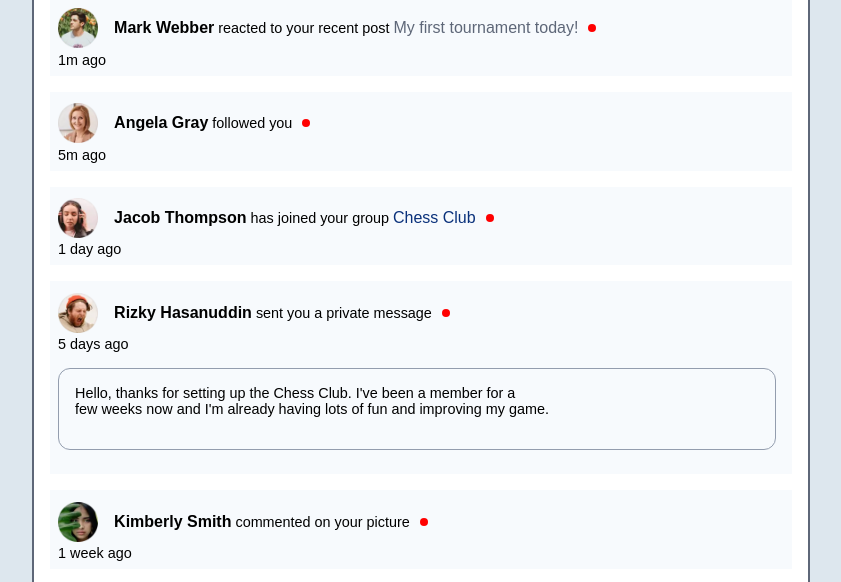
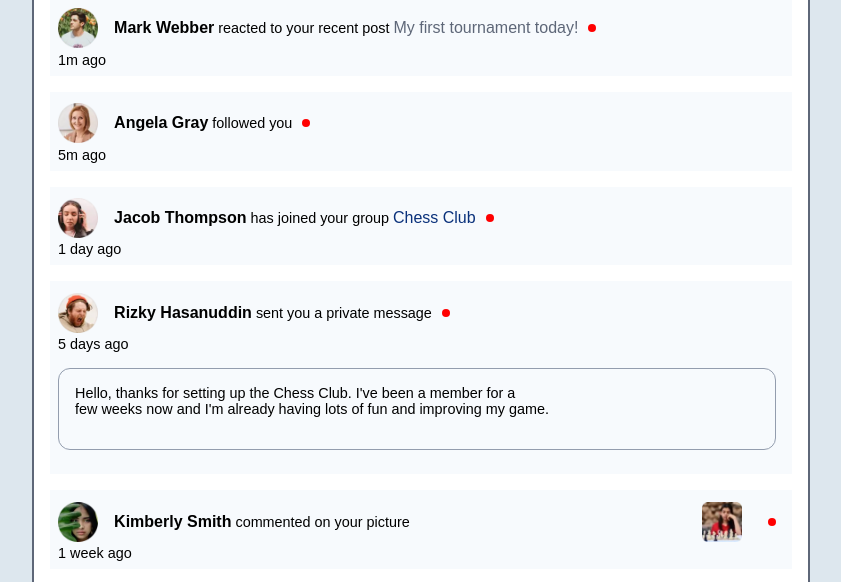
Before and after one commit to AbdulRehman-py/notifications-app, a plain HTML site: page index.html in a window 1280 px wide. Shown: the part 159-741 px from the top of the page, without its empty margins (219-1060 px from the left). Drawn offline with Linux system fonts and the light colour scheme; a web font is replaced by a local one.

Commit message:
added the img

```diff
--- a/index.html
+++ b/index.html
@@ -50,9 +50,10 @@
       </li>
 
       <li>
-        <div class="note">
+        <div class="note note-img">
         <img src="assets/images/avatar-kimberly-smith.webp" alt="profile-5">
         <p>Kimberly Smith commented on your picture</p>
+        <img src="assets/images/image-chess.webp" class="img-chess" alt="comment image">
       </div>
         <time>1 week ago</time>
       </li>
--- a/style.css
+++ b/style.css
@@ -163,6 +163,8 @@
         vertical-align: middle; /* Align with text */
     }
 
-
+     .img-chess {
+        margin-left: auto;
+    }
 
 }
```
